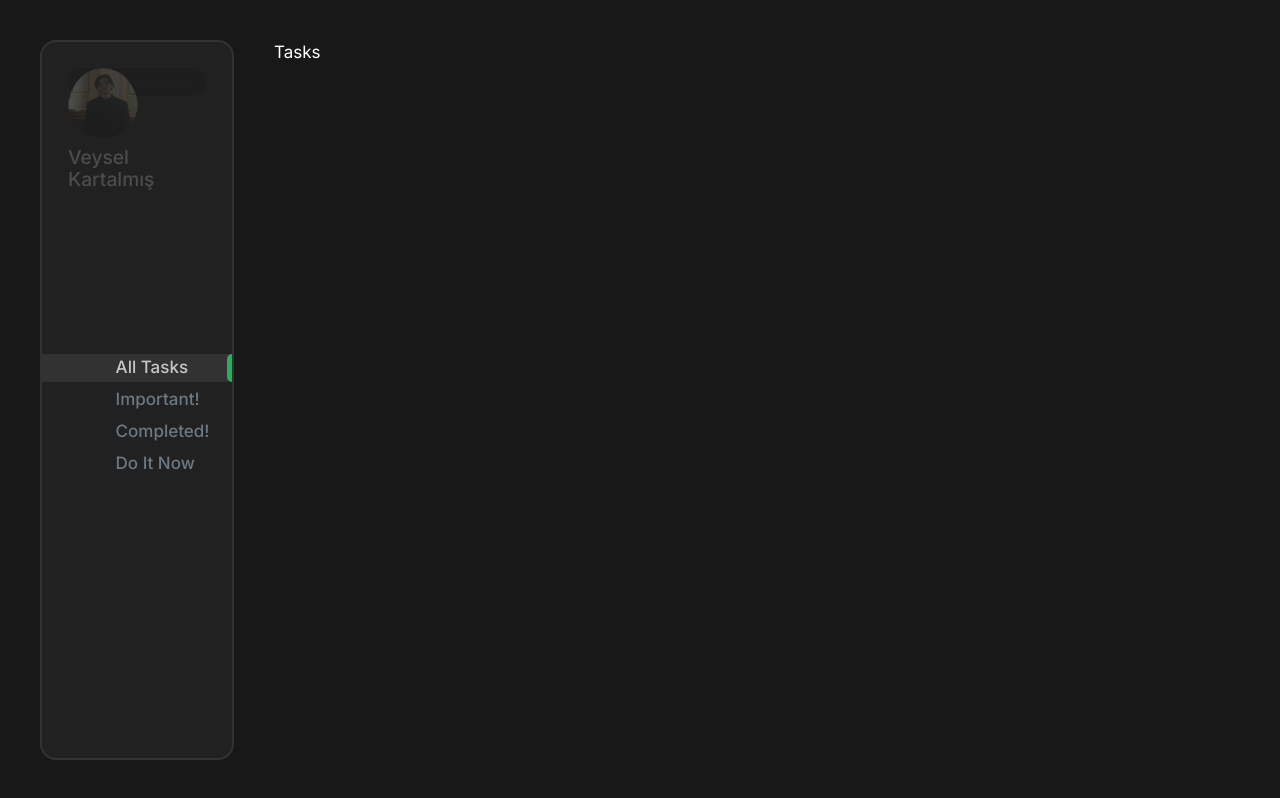
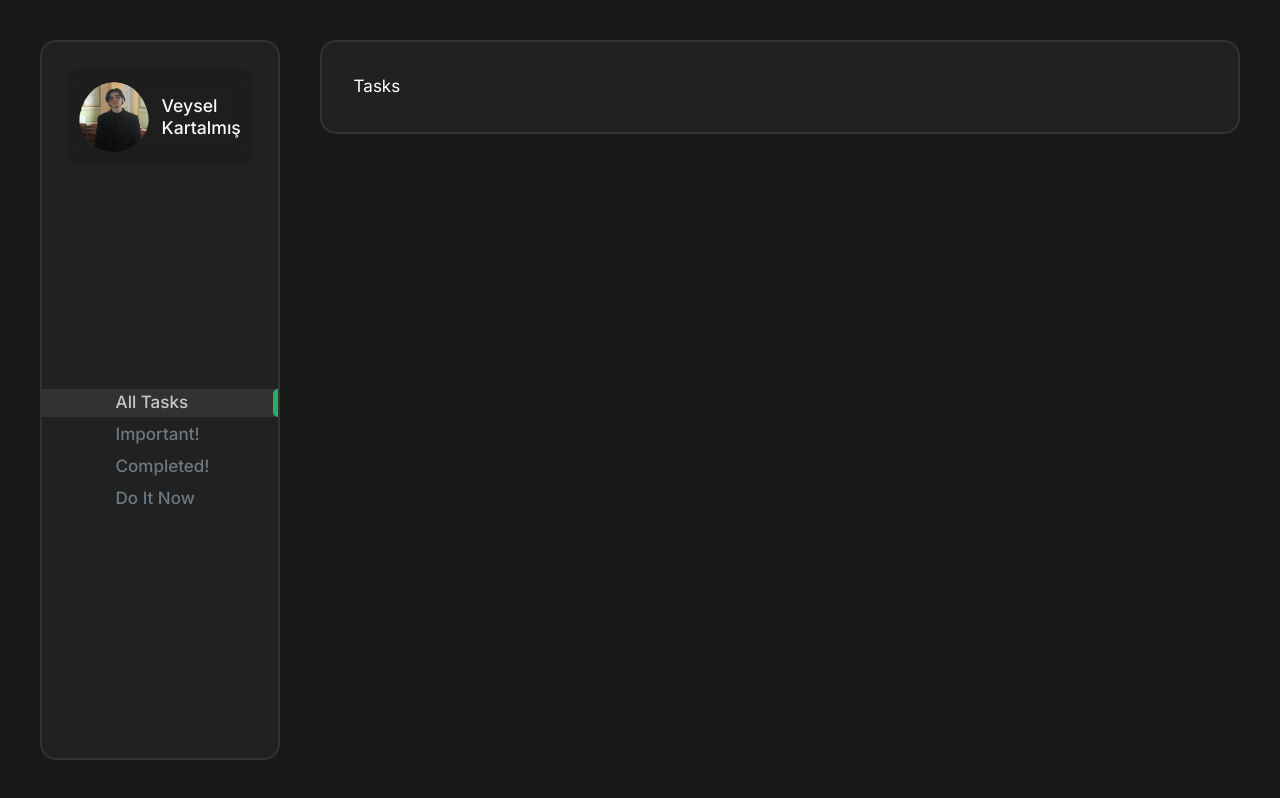
Before and after one commit to veyselkartalmis/fullstack-task-manager, a Next.js app: page / in a window 1280 px wide. Built offline with nearby package versions, Linux system fonts and the light colour scheme.

Commit message:
fix: profile overlay style changed

```diff
--- a/app/components/Sidebar/Sidebar.tsx
+++ b/app/components/Sidebar/Sidebar.tsx
@@ -21,15 +21,11 @@ function Sidebar() {
   return (
     <SidebarStyled theme={theme}>
       <div className="profile">
-        <div className="profile-overlay">
-          <div className="image">
-            <Image src="/profile.jpg" width={70} height={70} alt="profile" />
-          </div>
-          <h1>
-            <span>Veysel</span>
-            <span>Kartalmış</span>
-          </h1>
+        <div className="profile-overlay"></div>
+        <div className="image">
+          <Image width={70} height={70} src="/profile.jpg" alt="profile" />
         </div>
+        <h1 className="capitalize">Veysel Kartalmış</h1>
       </div>
       <ul className="nav-items">
         {menu.map((item) => {
@@ -141,7 +137,7 @@ const SidebarStyled = styled.nav`
     }
 
     h1 {
-      font-size: 1.2rem;
+      font-size: 1rem;
       display: flex;
       flex-direction: column;
 
@@ -172,8 +168,7 @@ const SidebarStyled = styled.nav`
 
     > h1 {
       margin-left: 0.8rem;
-      font-size: clamp(1.2rem, 4vw, 1.4rem);
-      line-height: 100%;
+      font-size: clamp(1.1rem, 4vw, 1.1rem);
     }
 
     &:hover {
--- a/app/components/Tasks/Tasks.tsx
+++ b/app/components/Tasks/Tasks.tsx
@@ -1,5 +1,98 @@
+"use client";
+
+import { useGlobalState } from "@/app/context/globalProvider";
+import { styled } from "styled-components";
+
 function Tasks() {
-  return <div>Tasks</div>;
+  const { theme } = useGlobalState();
+
+  return <TaskStyled theme={theme}>Tasks</TaskStyled>;
 }
 
+const TaskStyled = styled.main`
+  position: relative;
+  padding: 2rem;
+  width: 100%;
+  background-color: ${(props) => props.theme.colorBg2};
+  border: 2px solid ${(props) => props.theme.borderColor2};
+  border-radius: 1rem;
+  height: 100%;
+
+  overflow-y: auto;
+
+  &::-webkit-scrollbar {
+    width: 0.5rem;
+  }
+
+  .btn-rounded {
+    position: fixed;
+    top: 4.9rem;
+    right: 5.1rem;
+    width: 3rem;
+    height: 3rem;
+    border-radius: 50%;
+
+    background-color: ${(props) => props.theme.colorBg};
+    border: 2px solid ${(props) => props.theme.borderColor2};
+    box-shadow: 0 3px 15px rgba(0, 0, 0, 0.3);
+    color: ${(props) => props.theme.colorGrey2};
+    font-size: 1.4rem;
+
+    display: flex;
+    align-items: center;
+    justify-content: center;
+
+    @media screen and (max-width: 768px) {
+      top: 3rem;
+      right: 3.5rem;
+    }
+  }
+
+  .tasks {
+    margin: 2rem 0;
+  }
+
+  > h1 {
+    font-size: clamp(1.5rem, 2vw, 2rem);
+    font-weight: 800;
+    position: relative;
+
+    &::after {
+      content: "";
+      position: absolute;
+      bottom: -0.5rem;
+      left: 0;
+      width: 3rem;
+      height: 0.2rem;
+      background-color: ${(props) => props.theme.colorPrimaryGreen};
+      border-radius: 0.5rem;
+    }
+  }
+
+  .create-task {
+    display: flex;
+    align-items: center;
+    justify-content: center;
+    gap: 0.5rem;
+
+    height: 16rem;
+    color: ${(props) => props.theme.colorGrey2};
+    font-weight: 600;
+    cursor: pointer;
+    border-radius: 1rem;
+    border: 3px dashed ${(props) => props.theme.colorGrey5};
+    transition: all 0.3s ease;
+
+    i {
+      font-size: 1.5rem;
+      margin-right: 0.2rem;
+    }
+
+    &:hover {
+      background-color: ${(props) => props.theme.colorGrey5};
+      color: ${(props) => props.theme.colorGrey0};
+    }
+  }
+`;
+
 export default Tasks;
```
